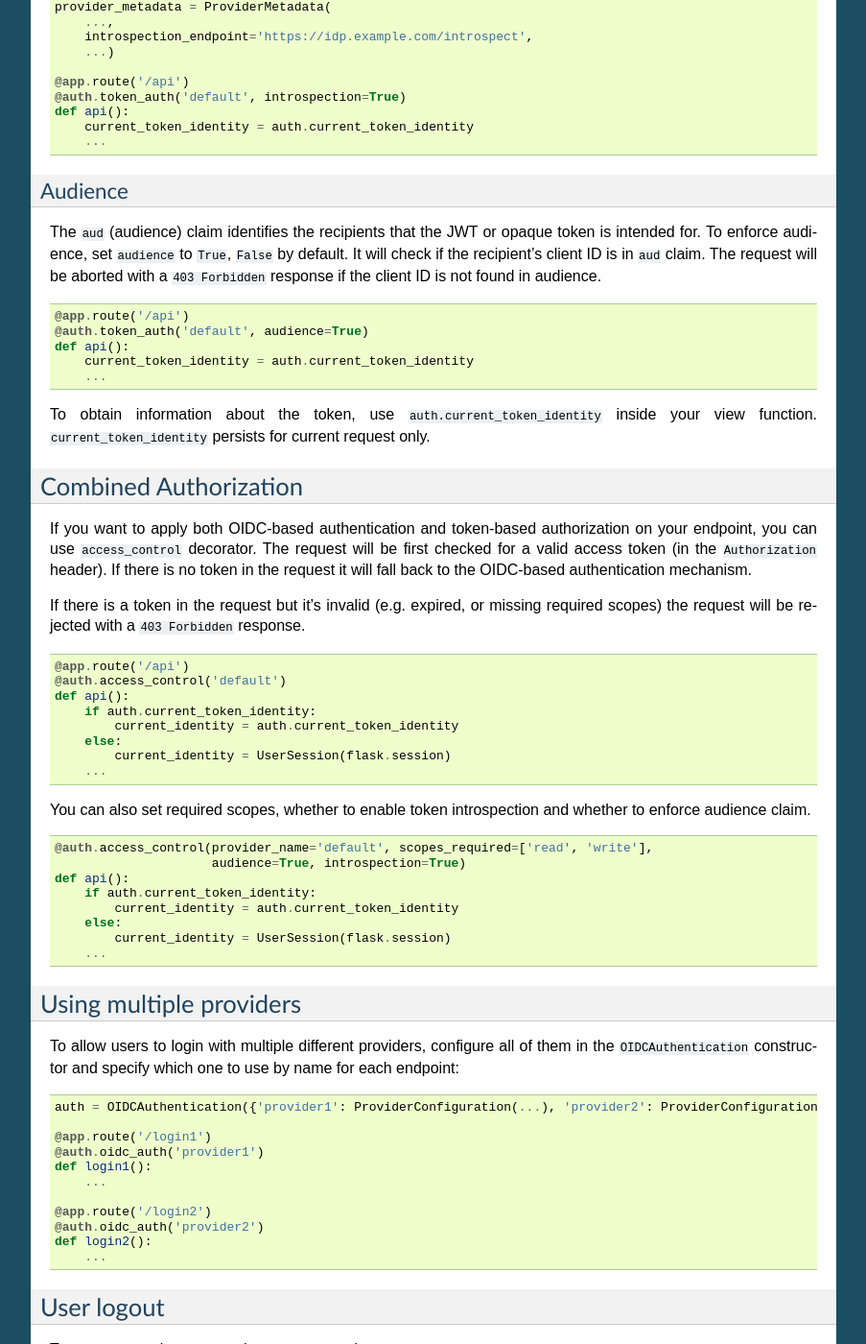
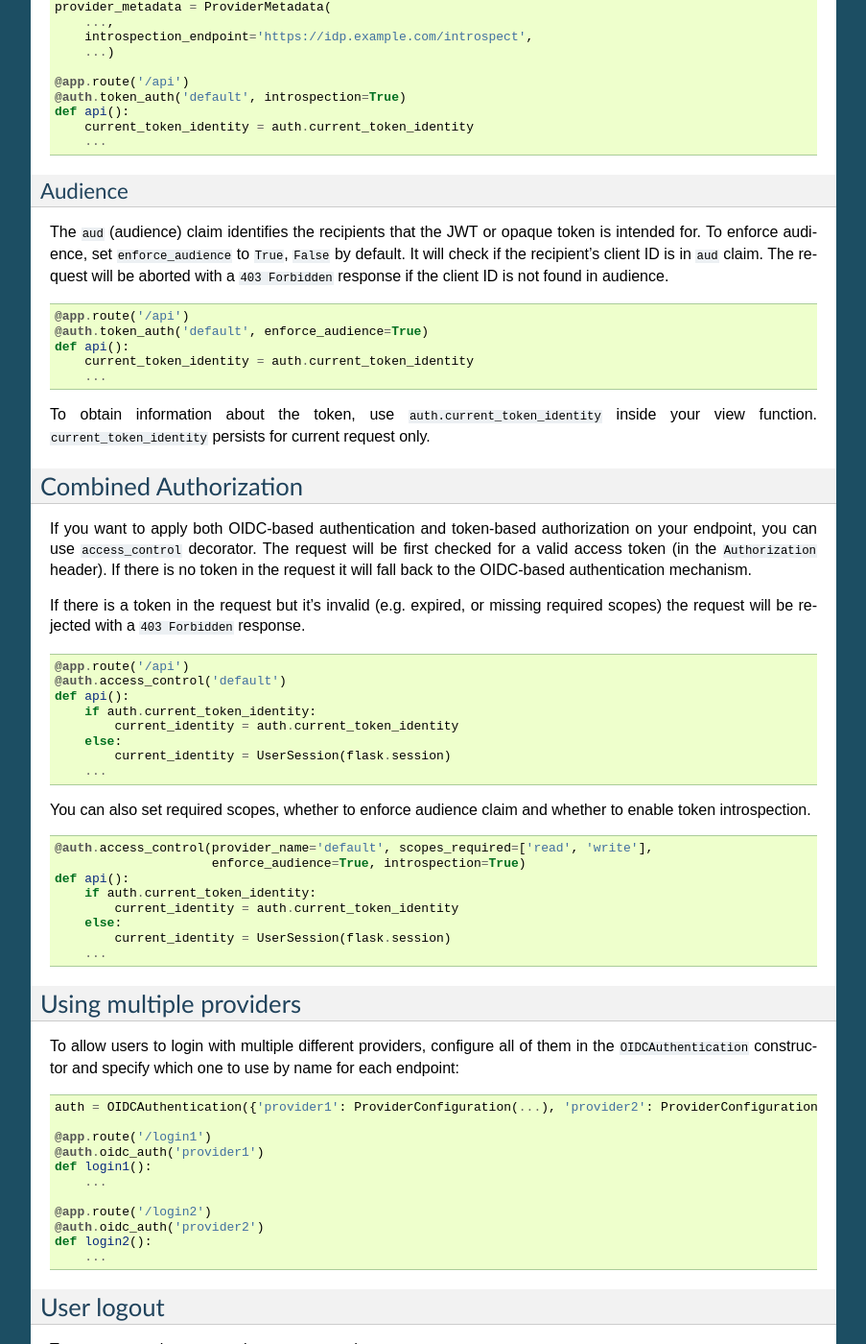
Before and after one commit to zamzterz/Flask-pyoidc, a Sphinx documentation site: the page built from docs/quickstart.md, in a window 1280 px wide and 1400 px high, scrolled down 1838 px. Shown: the whole window at 96% size, without its empty margins (198-1101 px from the left). Built offline with Sphinx 7.4.7, drawn with Linux system fonts in a browser that asks for light colours.

Commit message:
changed argument name to enforce_audience

````diff
--- a/docs/quickstart.md
+++ b/docs/quickstart.md
@@ -118,14 +118,14 @@ def api():
 
 ### Audience
 The `aud` (audience) claim identifies the recipients that the JWT or opaque
-token is intended for. To enforce audience, set `audience` to `True`, `False`
-by default. It will check if the recipient's client ID is in `aud` claim. The
-request will be  aborted with a `403 Forbidden` response if the client ID is
-not found in audience.
+token is intended for. To enforce audience, set `enforce_audience` to `True`,
+`False` by default. It will check if the recipient's client ID is in `aud`
+claim. The request will be  aborted with a `403 Forbidden` response if the
+client ID is not found in audience.
 
 ```python
 @app.route('/api')
-@auth.token_auth('default', audience=True)
+@auth.token_auth('default', enforce_audience=True)
 def api():
     current_token_identity = auth.current_token_identity
     ...
@@ -156,12 +156,12 @@ def api():
     ...
 ```
 
-You can also set required scopes, whether to enable token introspection and
-whether to enforce audience claim.
+You can also set required scopes, whether to enforce audience claim and whether
+to enable token introspection.
 
 ```python
 @auth.access_control(provider_name='default', scopes_required=['read', 'write'],
-                     audience=True, introspection=True)
+                     enforce_audience=True, introspection=True)
 def api():
     if auth.current_token_identity:
         current_identity = auth.current_token_identity
````
Also changed, not shown: 3 other files.
